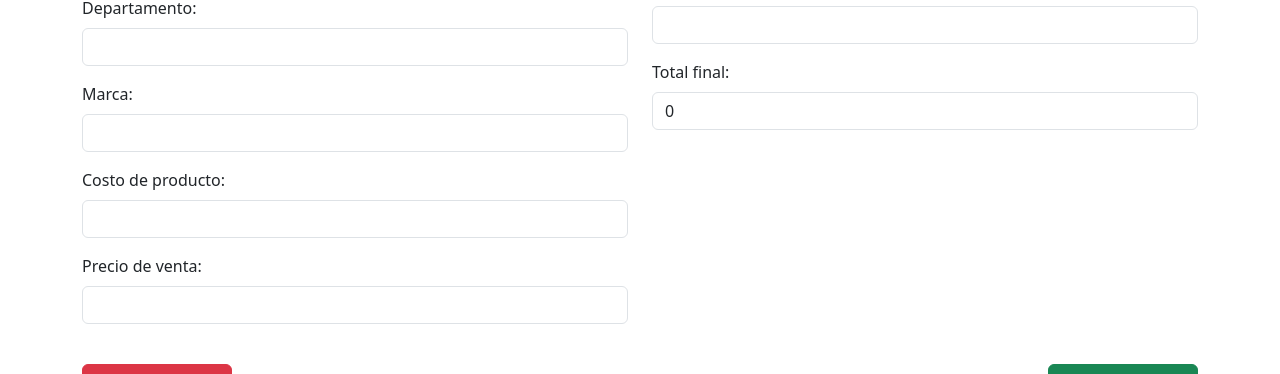
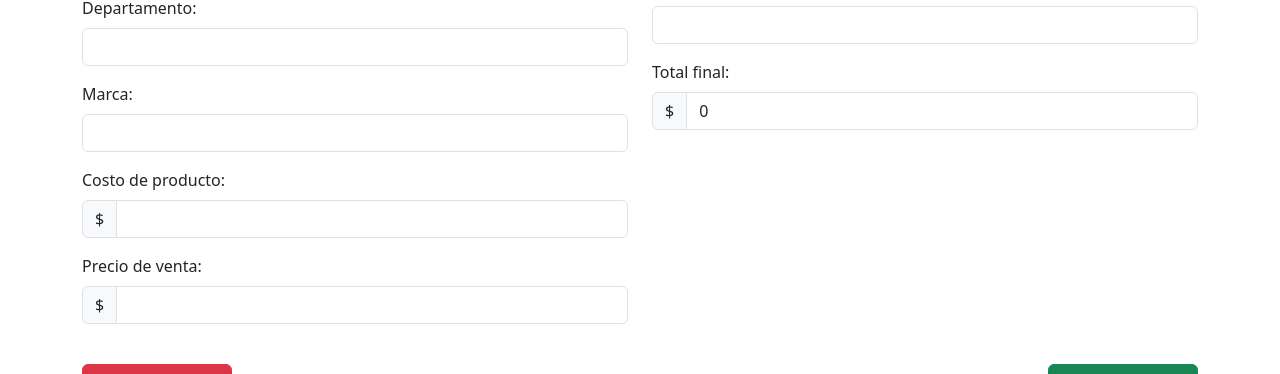
Before and after one commit to UzielLH/Tienda-ProyectoWeb, an Angular app: page /registrarventa in a window 1280 px wide. Shown: the part 303-677 px from the top of the page. Built offline with nearby package versions, Linux system fonts and the light colour scheme.

Commit message:
Información centrada

```diff
--- a/src/app/pages/registrarventa/registrarventa.component.html
+++ b/src/app/pages/registrarventa/registrarventa.component.html
@@ -21,11 +21,17 @@
         </div>
         <div class="mb-3">
           <label for="costoProducto" class="form-label">Costo de producto:</label>
+          <div class="input-group">
+            <span class="input-group-text">$</span>
           <input type="number" class="form-control" id="costoProducto" [value]="producto?.costo || ''" readonly>
+          </div>
         </div>
         <div class="mb-3">
           <label for="precioVenta" class="form-label">Precio de venta:</label>
+          <div class="input-group">
+            <span class="input-group-text">$</span>
           <input type="number" class="form-control" id="precioVenta" [value]="producto?.precioVenta || ''" readonly>
+          </div>
         </div>
       </form>
     </div>
@@ -41,7 +47,10 @@
         </div>
         <div class="mb-3">
           <label for="precioVenta2" class="form-label">Total final:</label>
+          <div class="input-group">
+          <span class="input-group-text">$</span>
           <input type="number" class="form-control" id="precioVenta2" [value]="total" readonly>
+          </div>
         </div>
       </form>
     </div>
--- a/src/app/pages/verproductos/verproductos.component.html
+++ b/src/app/pages/verproductos/verproductos.component.html
@@ -28,13 +28,13 @@
       <tbody>
         @for (producto of productos; track $index) {
           <tr >
-            <td>{{ producto.id }}</td>
-            <td>{{ producto.nombre }}</td>
-            <td>{{ producto.departamento }}</td>
-            <td>{{ producto.marca }}</td>
-            <td>${{ producto.costo }}</td>
-            <td>${{ producto.precioVenta }}</td>
-            <td>{{ producto.cantidad }}</td>
+            <td class="text-center">{{ producto.id }}</td>
+            <td class="text-center">{{ producto.nombre }}</td>
+            <td class="text-center">{{ producto.departamento }}</td>
+            <td class="text-center">{{ producto.marca }}</td>
+            <td class="text-center">${{ producto.costo }}</td>
+            <td class="text-center">${{ producto.precioVenta }}</td>
+            <td class="text-center">{{ producto.cantidad }}</td>
             <td>
               <div class="col-md-12 text-center">
                 <div class="row justify-content-center">
--- a/src/app/pages/verventas/verventas.component.html
+++ b/src/app/pages/verventas/verventas.component.html
@@ -13,7 +13,7 @@
                         <th>Total</th>
                     </tr>
                 </thead>
-                <tbody>
+                <tbody class="text-center">
                     <tr *ngFor="let venta of ventas">
                         <td>{{ venta.fecha }}</td>
                         <td>
```
